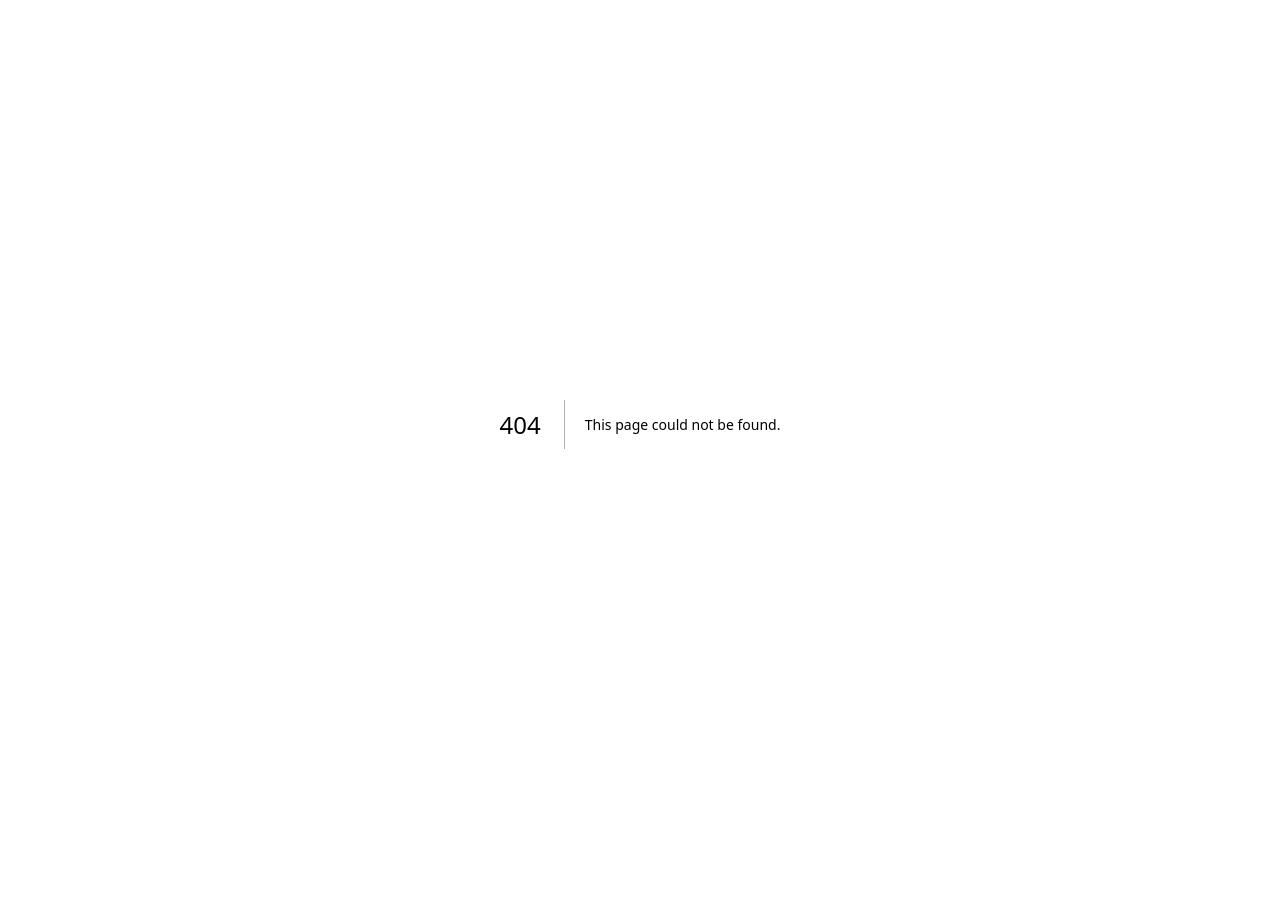
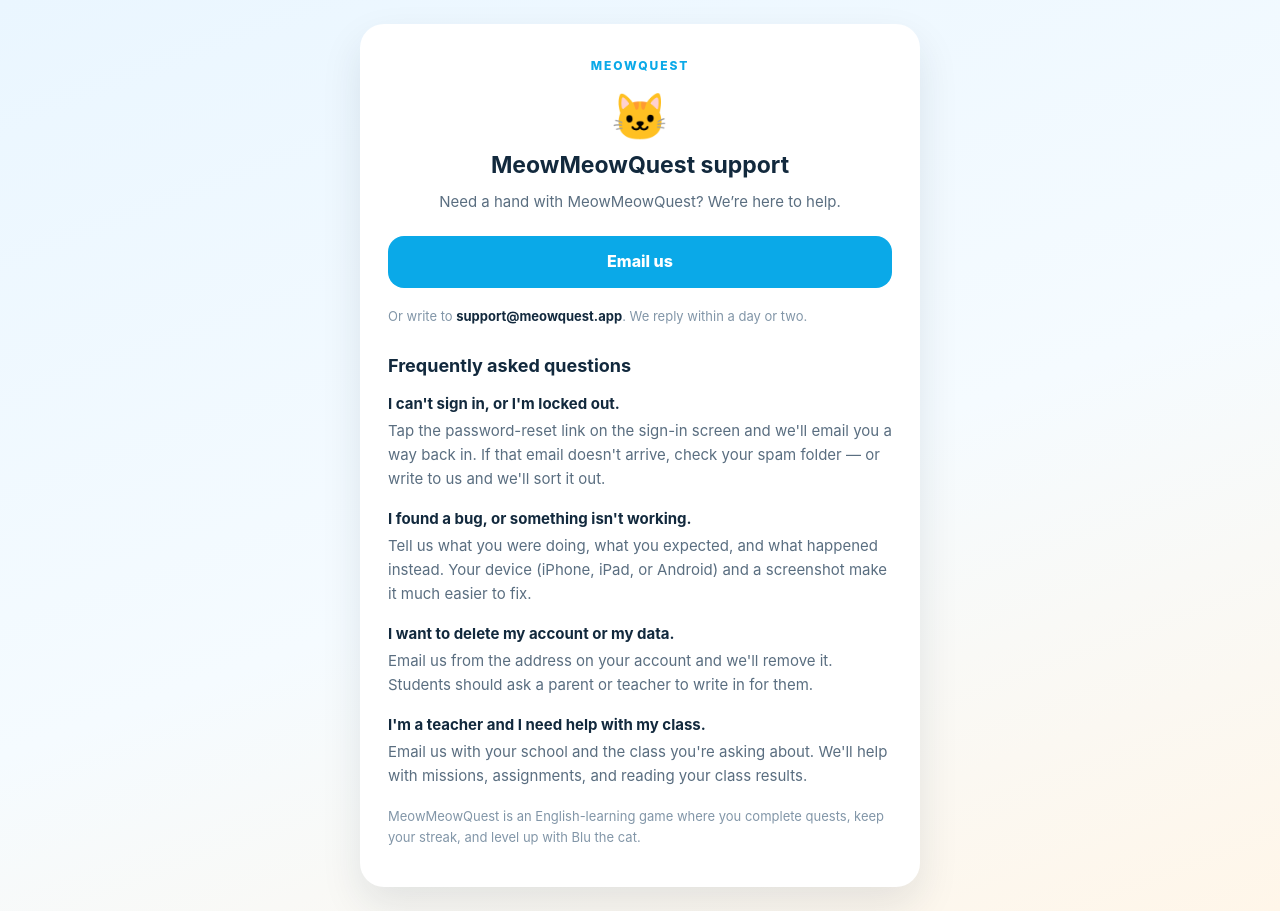
Before and after one commit to BenChu1432/MeowQuest-Web, a Next.js app: page /support in a window 1280 px wide. Before the commit this address had no page. Before the commit the page ends 848 px from the top, so only its background shows below. Built offline with nearby package versions, Linux system fonts and the light colour scheme.

Commit message:
Add support page for the App Store Support URL

```diff
--- a/app/globals.css
+++ b/app/globals.css
@@ -84,6 +84,7 @@ p {
     color: #fff;
     font-size: 16px;
     font-weight: 800;
+    text-align: center;
     font-family: inherit;
     cursor: pointer;
     text-decoration: none;
@@ -129,3 +130,43 @@ p {
     color: var(--danger);
     font-weight: 600;
 }
+
+/* Support page — the App Store "Support URL". The email-verification pages are
+   one centred card; this one reads more like a page, so it is wider and its
+   body text runs left-aligned while the intro stays centred. */
+.card.support {
+    max-width: 560px;
+    text-align: left;
+}
+
+.card.support .brand,
+.card.support .emoji,
+.card.support h1,
+.card.support .lead {
+    text-align: center;
+}
+
+.lead {
+    margin-bottom: 18px;
+}
+
+h2 {
+    margin: 28px 0 14px;
+    font-size: 18px;
+}
+
+h3 {
+    margin: 18px 0 6px;
+    font-size: 15px;
+    color: var(--ink);
+}
+
+.link {
+    color: var(--brand);
+    font-weight: 600;
+    text-decoration: none;
+}
+
+.link:hover {
+    text-decoration: underline;
+}
--- a/app/page.tsx
+++ b/app/page.tsx
@@ -12,6 +12,9 @@ export default function HomePage() {
             <div className="emoji">🐱</div>
             <h1>Nothing to see here</h1>
             <p>This page is where the links in MeowQuest emails land. Open the link we sent you, or head back to the app.</p>
+            <p className="note">
+                <a className="link" href="/support">Support</a>
+            </p>
         </main>
     );
 }
--- /dev/null
+++ b/app/support/page.tsx
@@ -0,0 +1,82 @@
+import type { Metadata } from "next";
+
+/**
+ * The support page — the URL handed to the App Store as the app's "Support URL".
+ *
+ * Apple requires a publicly reachable page where users can contact the
+ * developer, so this is deliberately plain: who we are, how to get in touch,
+ * and the few questions people actually ask. It is static — no token, no state —
+ * because it has to open on a stuck student's phone, in any browser, on the
+ * first try.
+ */
+
+export const metadata: Metadata = {
+    title: "Support — MeowMeowQuest",
+    description: "Help and contact information for MeowMeowQuest.",
+    // Unlike the email-verification pages (which carry single-use tokens and are
+    // hidden from search), this one is meant to be found. It is what App Store
+    // review opens when it checks the "Support URL" field.
+    robots: { index: true, follow: true },
+};
+
+/**
+ * Where support email actually lands. `support@meowquest.app` is a real, checked
+ * mailbox, so the "Email us" button below reaches a human rather than a void.
+ */
+const SUPPORT_EMAIL = "support@meowquest.app";
+
+const FAQ = [
+    {
+        question: "I can't sign in, or I'm locked out.",
+        answer:
+            "Tap the password-reset link on the sign-in screen and we'll email you a way back in. If that email doesn't arrive, check your spam folder — or write to us and we'll sort it out.",
+    },
+    {
+        question: "I found a bug, or something isn't working.",
+        answer:
+            "Tell us what you were doing, what you expected, and what happened instead. Your device (iPhone, iPad, or Android) and a screenshot make it much easier to fix.",
+    },
+    {
+        question: "I want to delete my account or my data.",
+        answer:
+            "Email us from the address on your account and we'll remove it. Students should ask a parent or teacher to write in for them.",
+    },
+    {
+        question: "I'm a teacher and I need help with my class.",
+        answer:
+            "Email us with your school and the class you're asking about. We'll help with missions, assignments, and reading your class results.",
+    },
+] as const;
+
+export default function SupportPage() {
+    return (
+        <main className="card support">
+            <p className="brand">MEOWQUEST</p>
+            <div className="emoji">🐱</div>
+            <h1>MeowMeowQuest support</h1>
+            <p className="lead">Need a hand with MeowMeowQuest? We&rsquo;re here to help.</p>
+
+            <a className="button" href={`mailto:${SUPPORT_EMAIL}`}>
+                Email us
+            </a>
+            <p className="note">
+                Or write to <span className="email">{SUPPORT_EMAIL}</span>. We reply within a day or two.
+            </p>
+
+            <section>
+                <h2>Frequently asked questions</h2>
+                {FAQ.map(({ question, answer }) => (
+                    <div key={question}>
+                        <h3>{question}</h3>
+                        <p>{answer}</p>
+                    </div>
+                ))}
+            </section>
+
+            <p className="note">
+                MeowMeowQuest is an English-learning game where you complete quests, keep your
+                streak, and level up with Blu the cat.
+            </p>
+        </main>
+    );
+}
```
